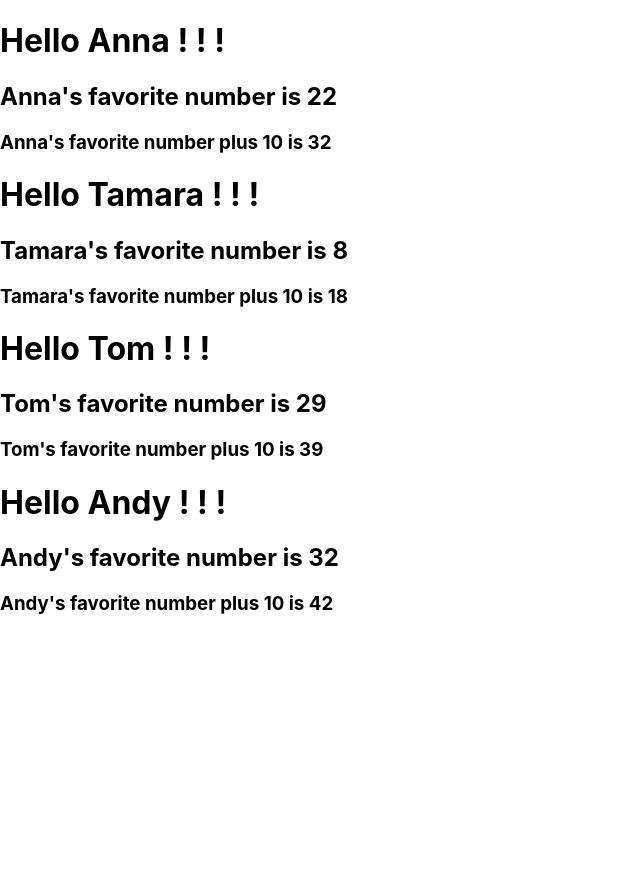
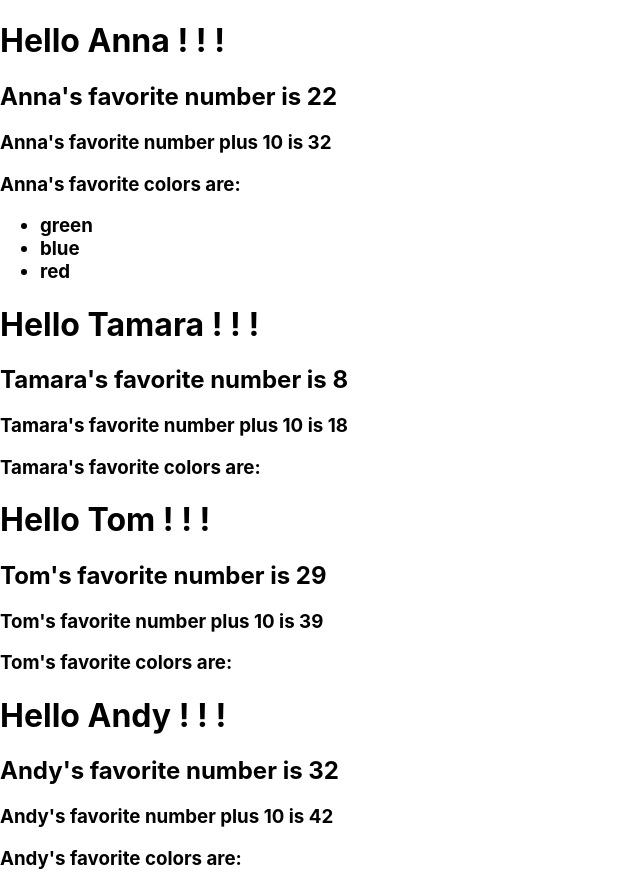
Before and after one commit to annamccreery/react-practice-lab4, a React (Create React App) app: page / in a window 1280 px wide. Shown: the whole page, without its empty margins (0-640 px from the left). Before the commit the page ends 800 px from the top, so only its background shows below. Built offline with nearby package versions, Linux system fonts and the light colour scheme.

Commit message:
added favoriteColors and boolean short circ.

```diff
--- a/src/App.js
+++ b/src/App.js
@@ -4,7 +4,7 @@
 const App = () => {
   return (
     <>
-      <Greeting name="Anna" favoriteNumber={22} />
+      <Greeting name="Anna" favoriteNumber={22} favoriteColors={["green", "blue", "red"]} />
       <Greeting name="Tamara" favoriteNumber={8} />
       <Greeting name="Tom" favoriteNumber={29} />
       <Greeting name="Andy" favoriteNumber={32} />
--- a/src/Greeting.js
+++ b/src/Greeting.js
@@ -7,6 +7,11 @@
             <h1>Hello {props.name} ! ! !</h1>
             <h2>{props.name}'s favorite number is {props.favoriteNumber}</h2>
             <h3>{props.name}'s favorite number plus 10 is {props.favoriteNumber + 10}</h3>
+            <h3>{props.name}'s favorite colors are:
+                <ul>
+                    {props.favoriteColors && props.favoriteColors.map(color => <li>{color}</li>)}
+                </ul>
+            </h3>
         </>
     );
 };
```
